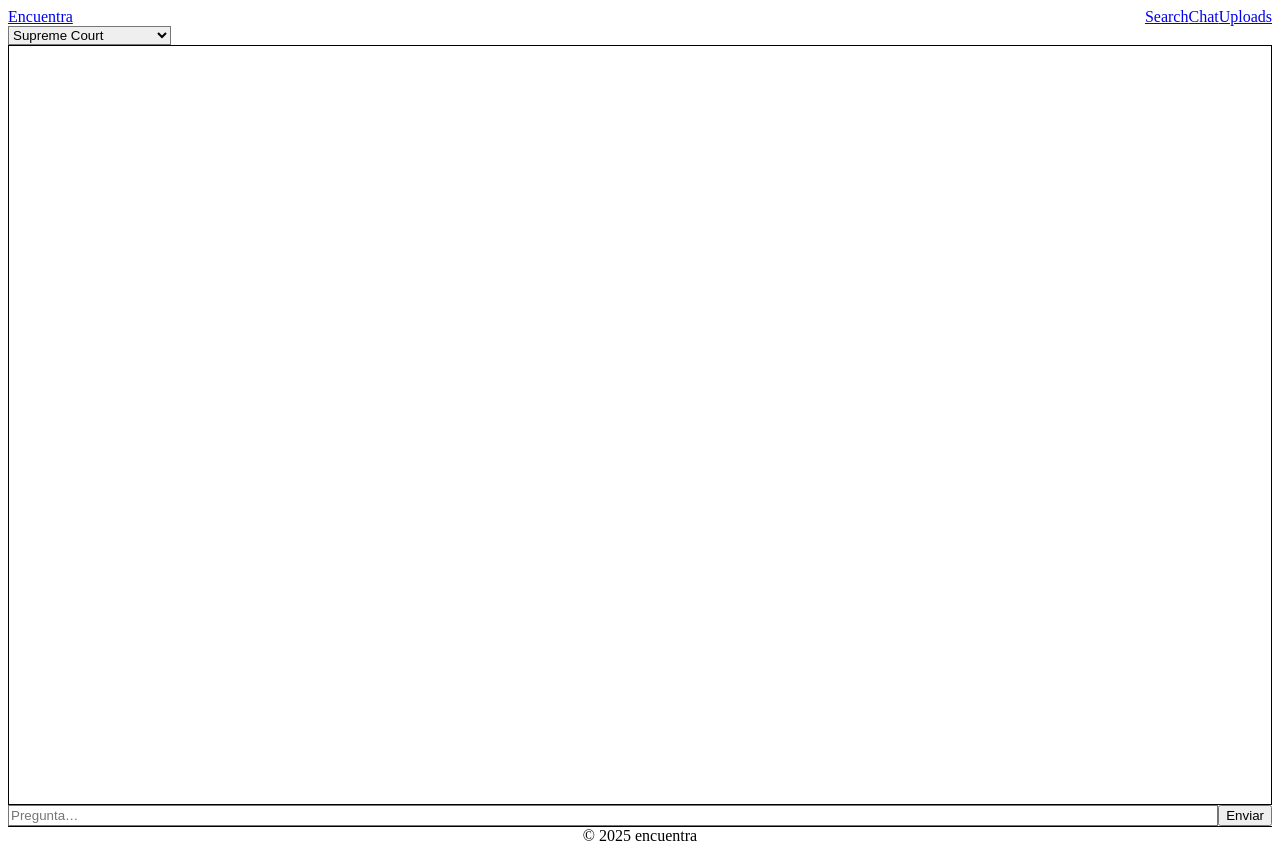
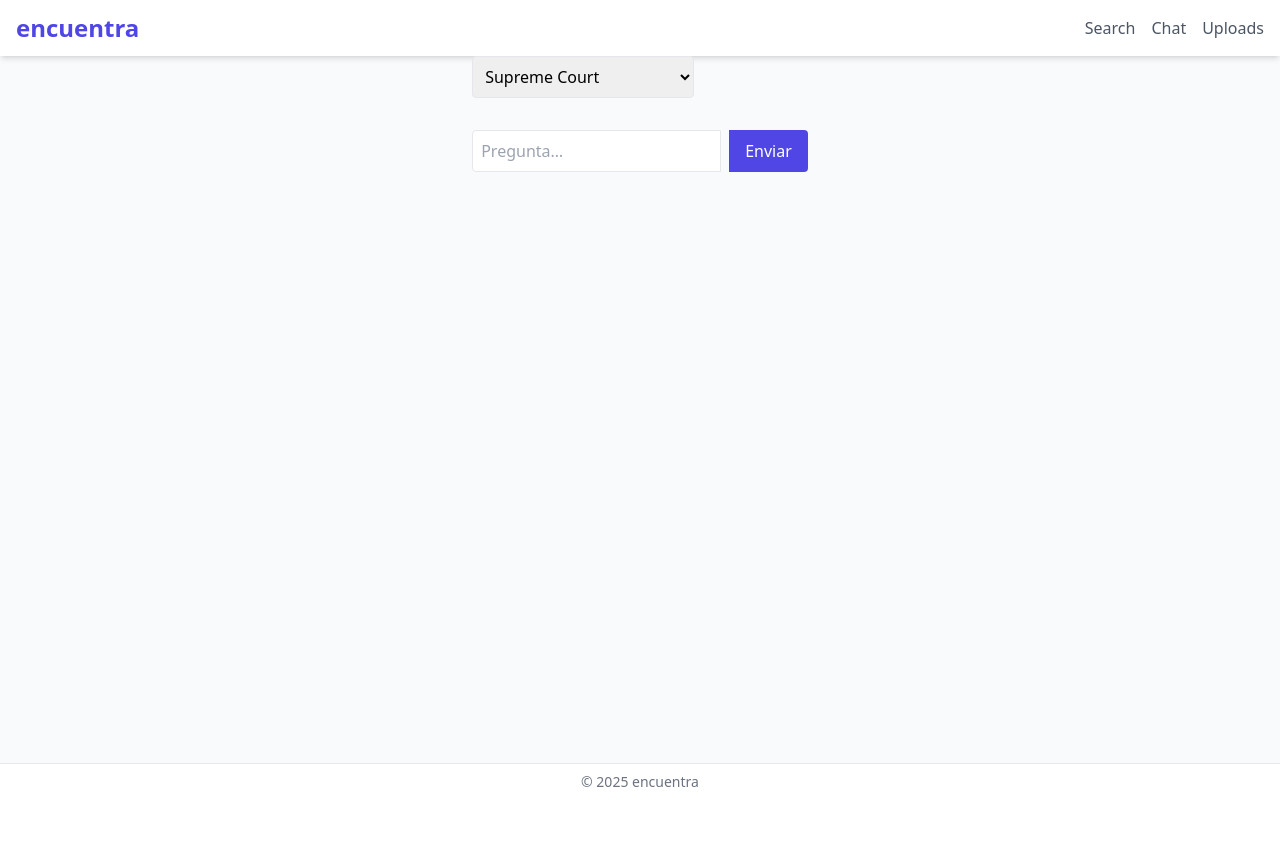
Before and after one commit to LeonHecht/encuentra, a React (Vite) app in the folder frontend/: page /chat in a window 1280 px wide. After the commit the page ends 800 px from the top, so only its background shows below. Built offline with nearby package versions, Linux system fonts and the light colour scheme.

Commit message:
fix tailwind config

```diff
--- a/frontend/package.json
+++ b/frontend/package.json
@@ -16,7 +16,6 @@
   },
   "devDependencies": {
     "@eslint/js": "^9.25.0",
-    "@tailwindcss/postcss": "^4.1.10",
     "@types/react": "^19.1.2",
     "@types/react-dom": "^19.1.2",
     "@vitejs/plugin-react": "^4.4.1",
@@ -26,7 +25,7 @@
     "eslint-plugin-react-refresh": "^0.4.19",
     "globals": "^16.0.0",
     "postcss": "^8.5.5",
-    "tailwindcss": "^4.1.10",
+    "tailwindcss": "3.4",
     "vite": "^6.3.5"
   }
 }
--- a/frontend/postcss.config.cjs
+++ b/frontend/postcss.config.cjs
@@ -1,7 +1,6 @@
-// CommonJS: funciona aunque el proyecto sea "type": "module"
 module.exports = {
-  plugins: [
-    require('@tailwindcss/postcss'), // Tailwind 4 postcss shim
-    require('autoprefixer'),
-  ],
+  plugins: {
+    tailwindcss: {},
+    autoprefixer: {},
+  },
 };
--- a/frontend/src/App.jsx
+++ b/frontend/src/App.jsx
@@ -9,7 +9,7 @@ export default function App() {
   return (
     <div className="flex flex-col min-h-screen bg-slate-50">
       <Navbar />
-      <main className="flex-grow container mx-auto px-4 py-8">
+      <main className="flex flex-col flex-grow overflow-hidden min-h-0 mx-auto px-4">
         <Routes>
           <Route path="/"      element={<Landing />} />
           <Route path="/search"  element={<Search />} />
@@ -17,7 +17,7 @@ export default function App() {
           <Route path="/uploads" element={<Uploads />} />
         </Routes>
       </main>
-      <footer className="bg-white text-center py-4 text-sm text-gray-500 border-t">
+      <footer className="bg-white text-center py-2 text-sm text-gray-500 border-t">
         © 2025 encuentra
       </footer>
     </div>
--- a/frontend/src/components/Navbar.jsx
+++ b/frontend/src/components/Navbar.jsx
@@ -5,7 +5,7 @@ export default function Navbar() {
     <nav className="bg-white shadow-md">
       <div className="container mx-auto px-4 py-3 flex items-center justify-between">
         <Link to="/" className="text-2xl font-bold text-indigo-600">
-          Encuentra
+          encuentra
         </Link>
         <div className="space-x-4">
           <Link to="/search" className="text-gray-600 hover:text-indigo-600">
--- a/frontend/src/index.css
+++ b/frontend/src/index.css
@@ -1,3 +1,8 @@
 @tailwind base;
 @tailwind components;
 @tailwind utilities;
+
+html, body, #root {
+  height: 100%;
+  min-height: 0;
+}
--- a/frontend/src/routes/Chat.jsx
+++ b/frontend/src/routes/Chat.jsx
@@ -31,7 +31,7 @@ export default function Chat() {
   };
 
   return (
-    <div className="h-screen flex flex-col p-6">
+    <div className="flex flex-col h-full min-h-0">
       {/* Context selector */}
       <div className="mb-4">
         <select
@@ -45,7 +45,7 @@ export default function Chat() {
       </div>
 
       {/* Chat window */}
-      <div className="flex-1 overflow-auto border rounded p-4 space-y-4">
+      <div className="flex-1 overflow-y-auto mb-4 min-h-0 space-y-4 pr-1">
         {messages.map((m, idx) => (
           <div
             key={idx}
@@ -65,7 +65,7 @@ export default function Chat() {
       </div>
 
       {/* Input */}
-      <form onSubmit={askBot} className="flex mt-4">
+      <form onSubmit={askBot} className="flex-shrink-0 flex space-x-2">
         <input
           type="text"
           className="flex-grow border p-2 rounded-l"
@@ -75,7 +75,7 @@ export default function Chat() {
         />
         <button
           type="submit"
-          className="bg-indigo-600 text-white px-4 rounded-r disabled:opacity-50"
+          className="bg-indigo-600 text-white px-4 rounded-r hover:bg-indigo-700"
           disabled={loading}
         >
           Enviar
--- a/frontend/src/routes/Landing.jsx
+++ b/frontend/src/routes/Landing.jsx
@@ -2,8 +2,8 @@ import { Link } from "react-router-dom";
 
 export default function Landing() {
   return (
-    <div className="h-screen flex flex-col items-center justify-center bg-gradient-to-b from-slate-50 to-slate-100">
-      <h1 className="text-5xl font-extrabold mb-4">Encuentra</h1>
+    <div className="flex-1 h-screen flex flex-col items-center justify-center bg-gradient-to-b from-slate-50 to-slate-100">
+      <h1 className="text-5xl font-extrabold mb-4">encuentra</h1>
       <p className="text-lg text-slate-700 mb-6">
         Instant legal search & chat over your documents
       </p>
--- /dev/null
+++ b/frontend/tailwind.config.cjs
@@ -0,0 +1,16 @@
+/*
+ * Copyright 2025 Leon Hecht
+ * Licensed under the Apache License, Version 2.0 (see LICENSE file)
+ */
+
+/** @type {import('tailwindcss').Config} */
+module.exports = {
+  content: [
+    "./index.html",
+    "./src/**/*.{js,jsx}",
+  ],
+  theme: {
+    extend: {},
+  },
+  plugins: [],
+};
--- a/frontend/tailwind.config.js
+++ /dev/null
@@ -1,9 +0,0 @@
-/** @type {import('tailwindcss').Config} */
-module.exports = {
-  content: [
-    './index.html',
-    './src/**/*.{js,jsx,ts,tsx}',
-  ],
-  theme: { extend: {} },
-  plugins: [],
-}
```
Also changed, not shown: frontend/src/main.jsx (+4 -4 lines), 1 other file (tests, documents, lock files or other folders).
